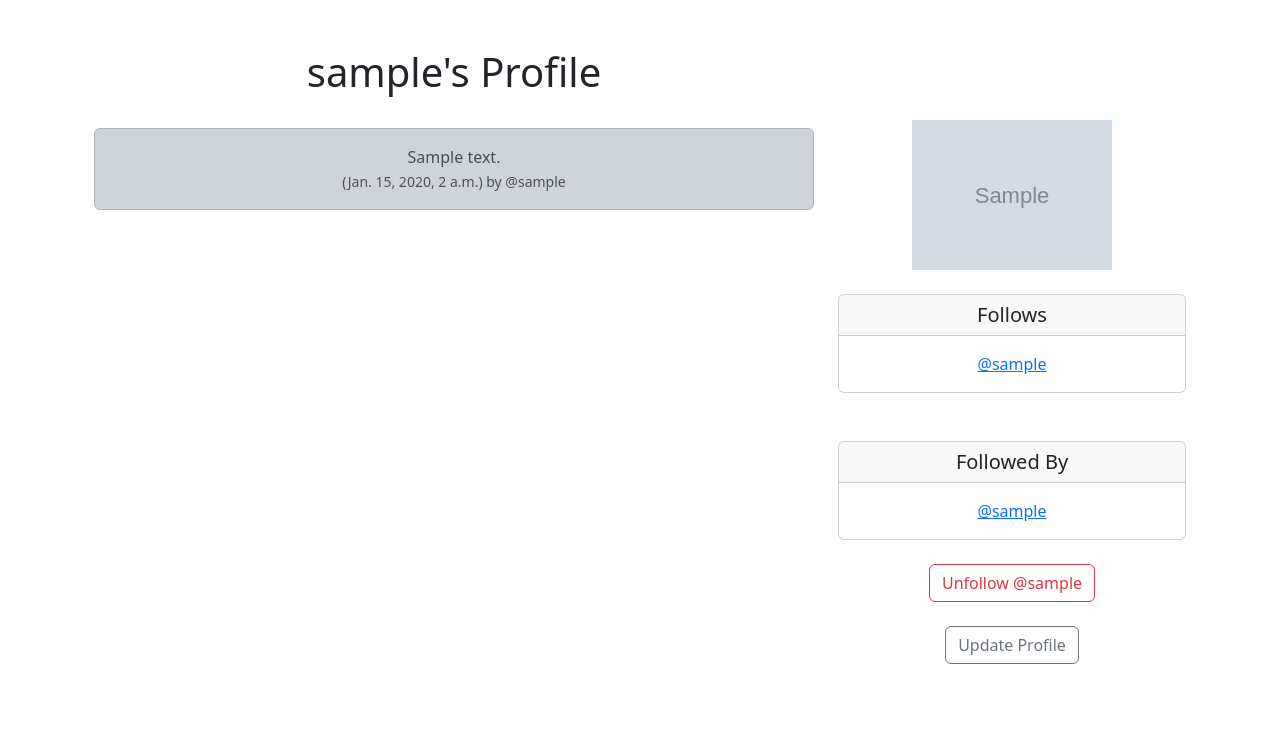
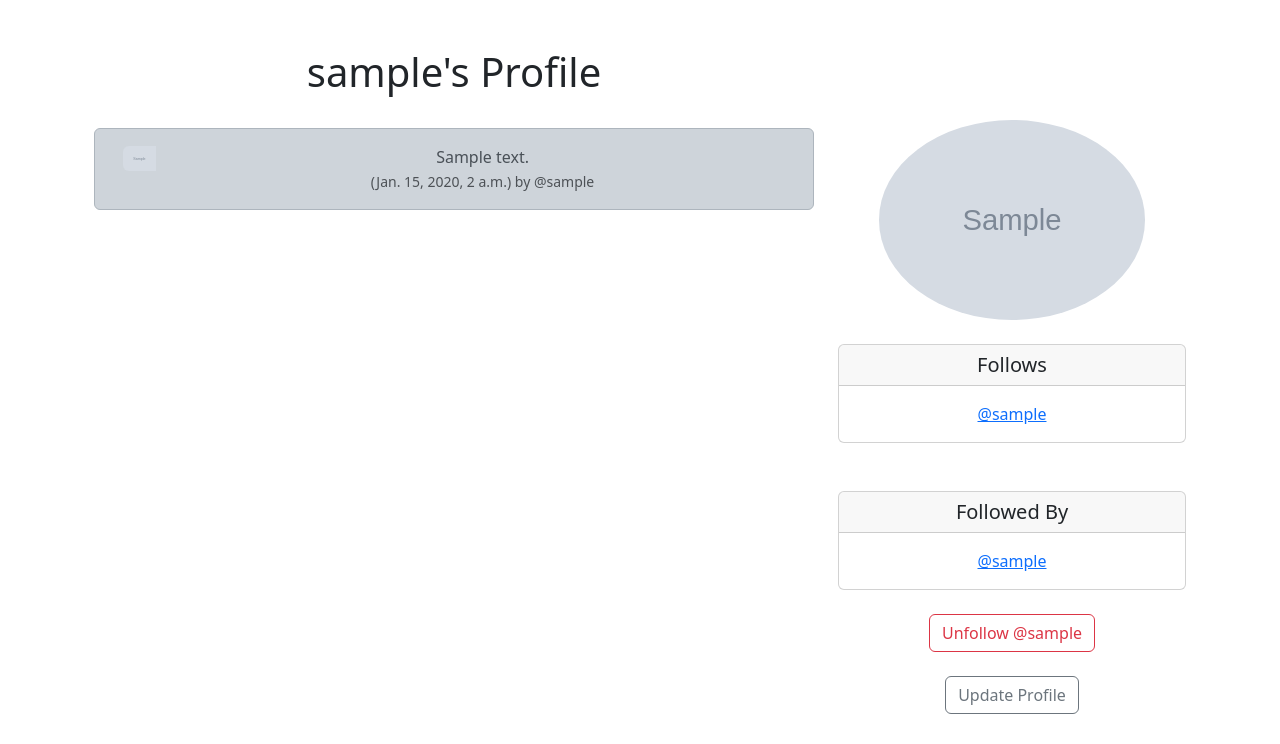
Before and after one commit to dfloresca/bundlejoy, a Django app: page /profile/1 in a window 1280 px wide. Shown: the part 56-800 px from the top of the page. Run offline with Django 5.2, Linux system fonts and the light colour scheme; a user stored in the database is signed in; tables that the repository leaves empty hold one stand-in row (values such as "Sample post"); grey boxes marked "Sample" are stand-in pictures.

Commit message:
Feat: added profile pictures to posts on profile.html

```diff
--- a/social/templates/profile.html
+++ b/social/templates/profile.html
@@ -1,4 +1,5 @@
 {% extends 'base.html' %}
+{% load static %}
 {% block content %}
 
 {% if profile %}
@@ -11,12 +12,26 @@
             {% if posts %}
                 {% for post in posts %}
                 <div class="alert alert-dark" role="alert">
+                    <div class="container">
+                        <div class="row">
+                            <div class="col-1">
+                                {% if profile.profile_image %}
+                                    <img src="{{ profile.profile_image.url }}" width=50 height=50 class="img-fluid rounded-start" alt="{{profile.user.username}}"/>
+                                    {% else %}
+                                    <img src="{% static 'images/user.jpeg' %}" width=50 height=50 class="img-fluid rounded-start" alt="{{profile.user.username}}"/>
+                                {% endif %}
+                            </div>
+
+                            <div class="col-11">
                                 {{ post.body }} <br/>
                             <small class="text-muted">
                                 ({{ post.created_at }}) by
                                 @{{ post.user.username }}
                             </small>
                             </div> <br /> <br />
+                        </div>
+                    </div>
+                </div>
                 {% endfor %}
             {% endif %}
         </div>
@@ -24,7 +39,7 @@
             <br/><br/><br/>
 
             {% if profile.profile_image %}
-                <img src="{{ profile.profile_image.url }}" width="200" height="auto"/>
+                <img src="{{ profile.profile_image.url }}" class="rounded-circle .img-fluid" width="auto" height="200"/>
             {% endif %}
             <br/><br/>
             <div class="card">
```
Lines whose indentation alone changed are shown as unchanged.
